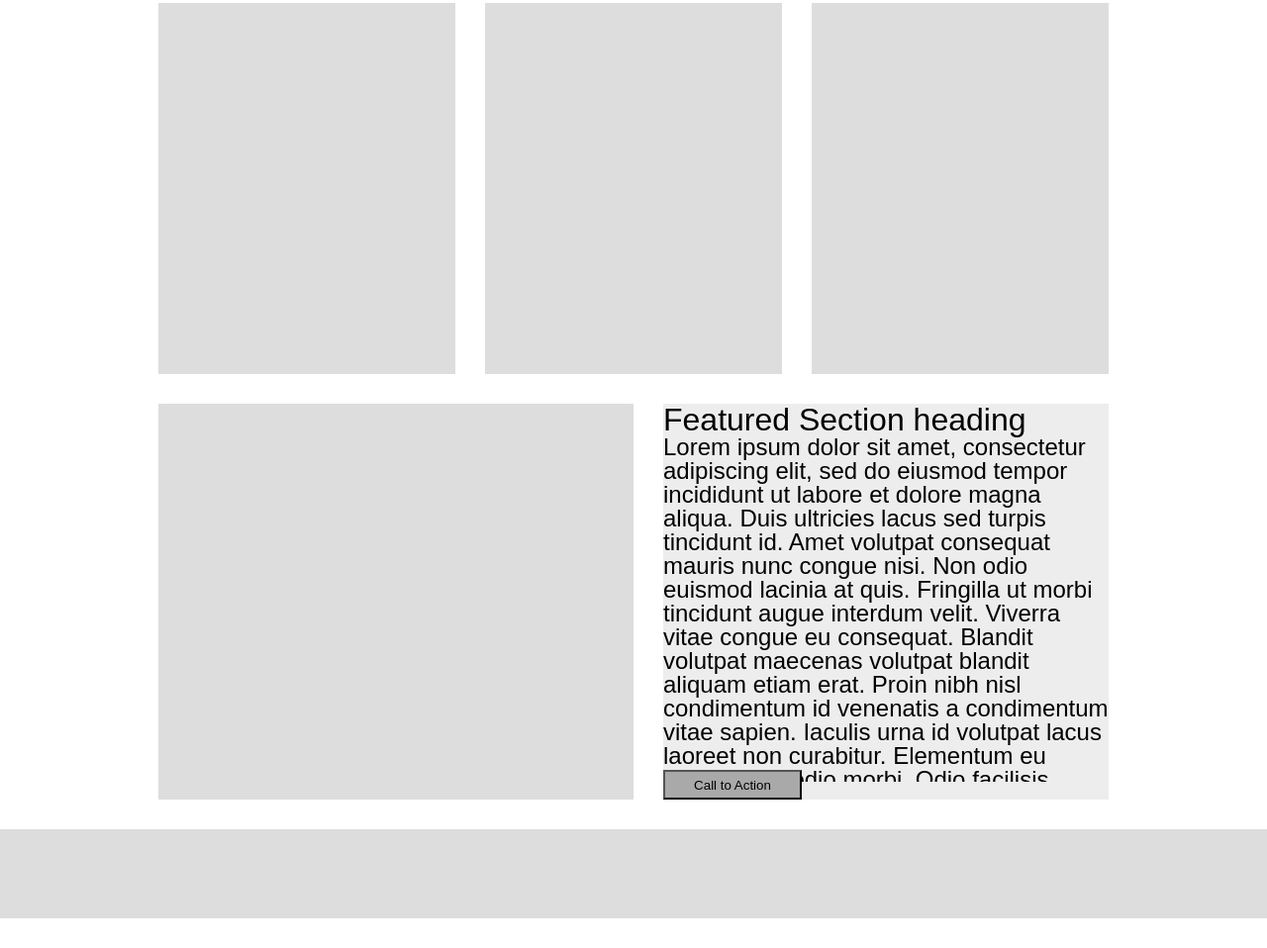
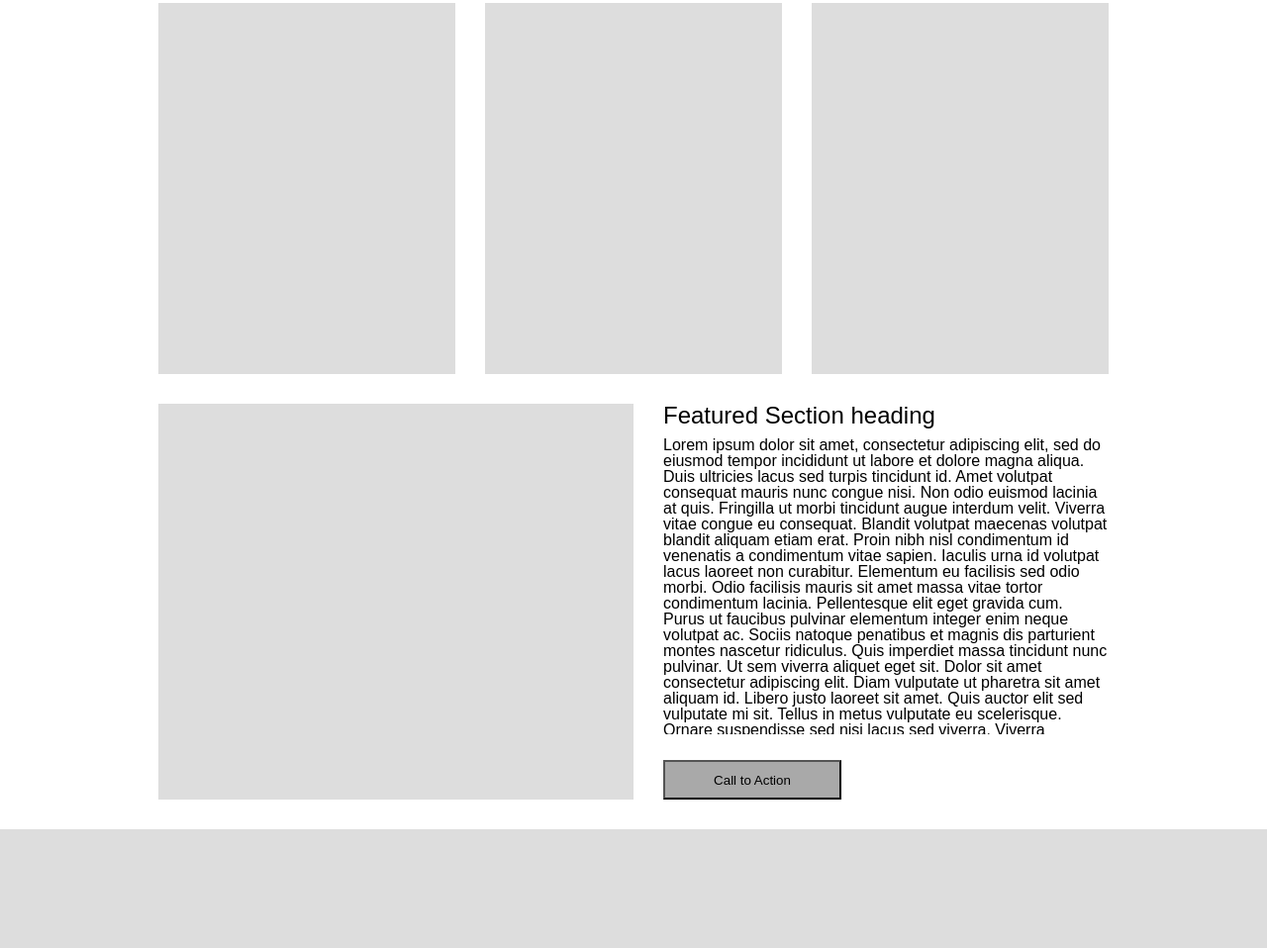
Before and after one commit to KD-CodeFellows-labs/wireframe-exercise, a plain HTML site: page index.html in a window 1280 px wide. Shown: the part 607-1565 px from the top of the page at 99% size. Before the commit the page ends 1535 px from the top, so only its background shows below. Drawn offline with Linux system fonts and the light colour scheme.

Commit message:
some css styling to text

```diff
--- a/css/style.css
+++ b/css/style.css
@@ -61,9 +61,6 @@ article#sub section:last-child {
 article#feature {
     height: 400px;
 }
-#feature section {
-    background: #DDD;
-}
 article#feature section:first-child {
     background: #DDD;
     width: 480px;
@@ -71,7 +68,6 @@ article#feature section:first-child {
     float: left;
 }
 article#feature section:last-child {
-    background: rgb(237, 237, 237);
     width: 450px;
     height: 400px;
     float: right;
@@ -79,25 +75,26 @@ article#feature section:last-child {
 }
 h3 {
     font-family: Arial, Helvetica, sans-serif;
-    font-size: 2em;
+    font-size: 1.5em;
 }
 p {
     font-family: Arial, Helvetica, sans-serif;
-    font-size: 1.5em;
+    font-size: 1em;
     width: 450px;
-    height: 350px;
+    height: 300px;
+    padding-top: 10px;
     overflow-y: scroll;
 }
 button {
     background: darkgray;
-    width: 140px;
-    height: 30px;
+    width: 180px;
+    height: 40px;
     bottom: 0px;
     position: absolute;
 }
 footer {
     background: #DDD;
     width: auto;
-    height: 90px;
+    height: 120px;
     margin-top: 30px;
 }
```
